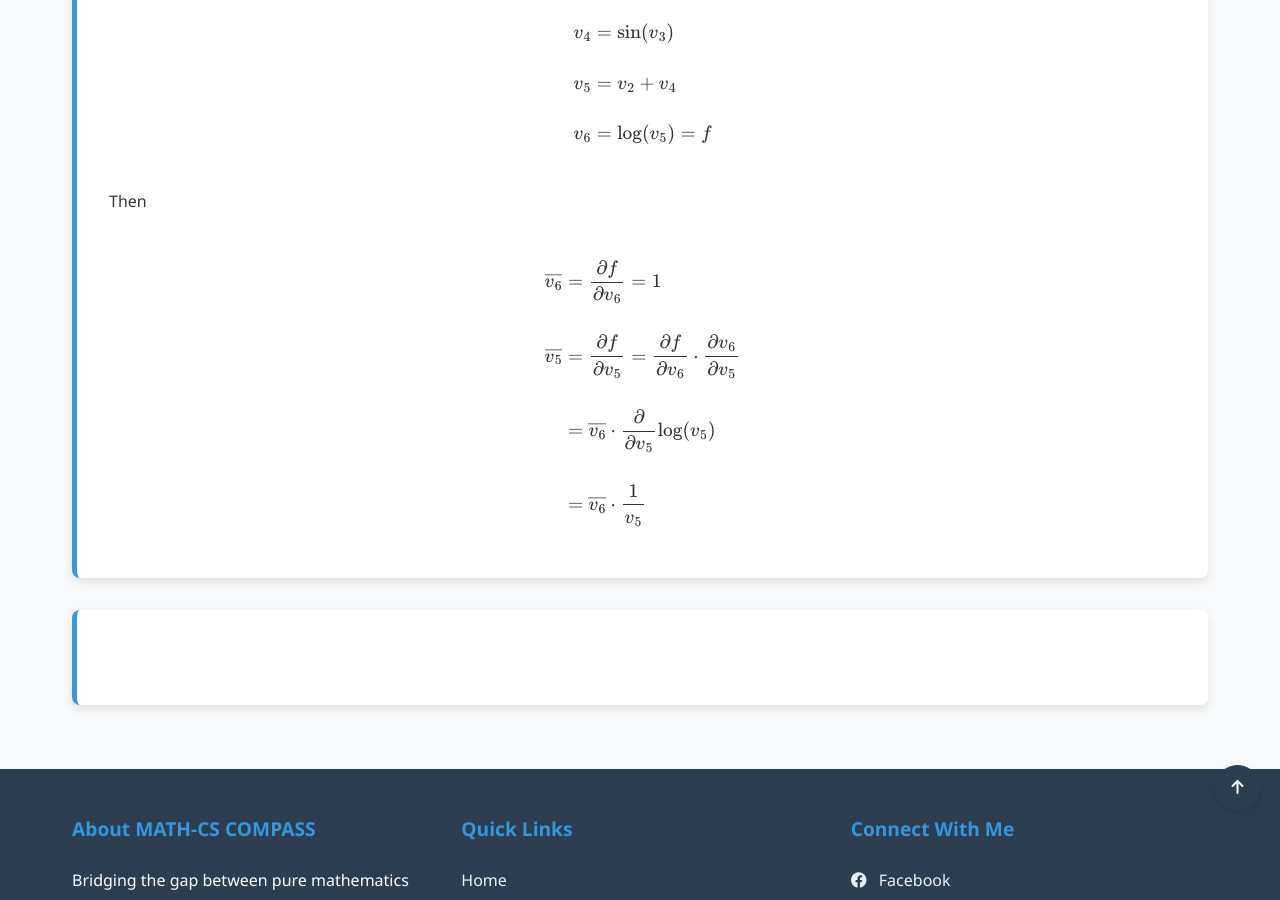
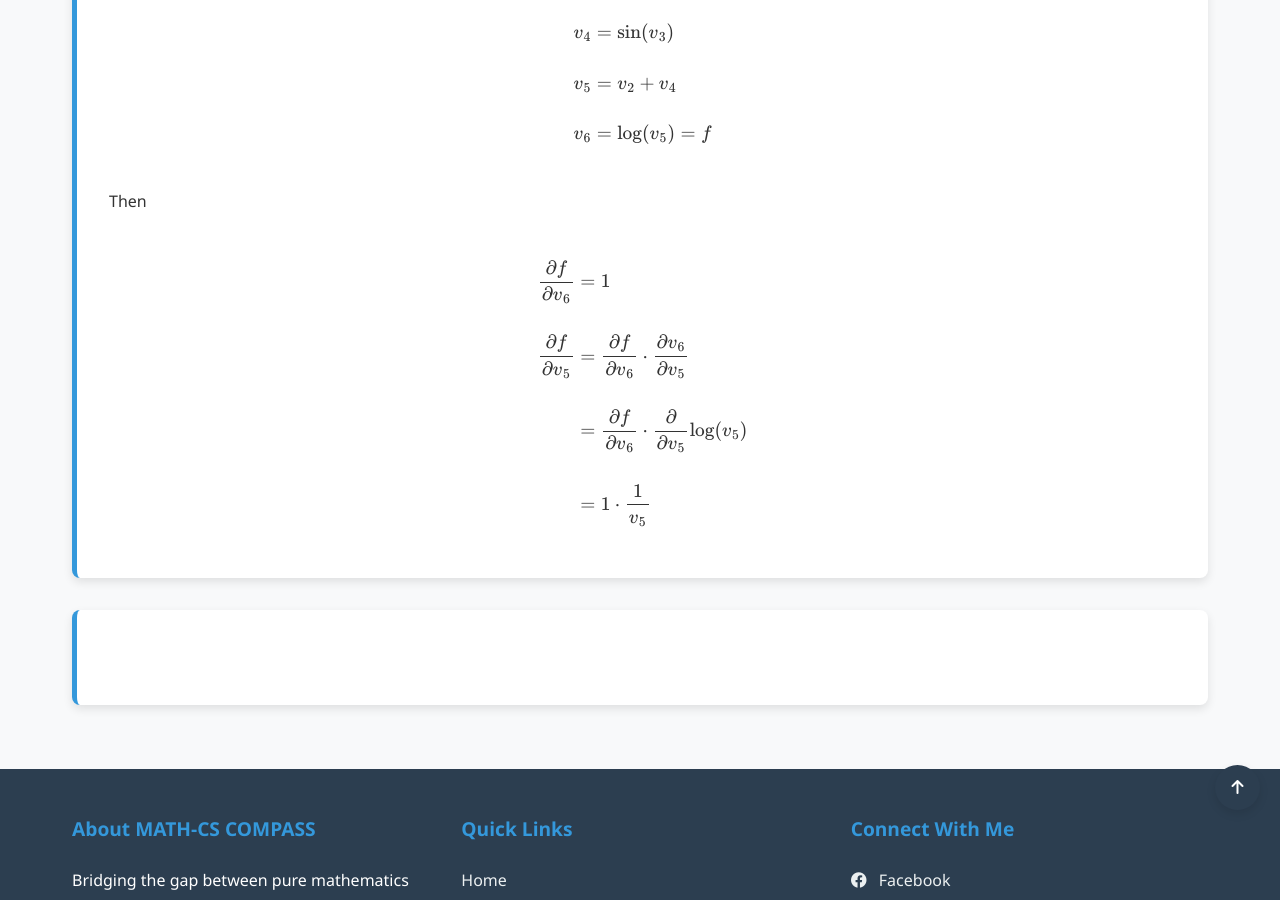
Before and after one commit to Yusukey01/yusukey01.github.io, a Jekyll site: the page built from Mathematics/Machine_learning/autodiff.html, in a window 1280 px wide and 900 px high, scrolled down 1261 px. Built offline with Jekyll 4.4.1, drawn with Linux system fonts in a browser that asks for light colours.

Commit message:
made V-5 autodiff

```diff
--- a/Mathematics/Machine_learning/autodiff.html
+++ b/Mathematics/Machine_learning/autodiff.html
@@ -56,11 +56,10 @@ uses_python: false
 
                     \[
                     \begin{align*}
-                    \overline{v_6} &= \frac{\partial f}{\partial v_6} = 1  \\\\
-                    \overline{v_5}
-                            &= \frac{\partial f}{\partial v_5} = \frac{\partial f}{\partial v_6} \cdot \frac{\partial v_6}{\partial v_5} \\\\
-                            &= \overline{v_6} \cdot \frac{\partial}{\partial v_5}\log (v_5) \\\\
-                            &= \overline{v_6} \cdot \frac{1}{v_5}
+                    \frac{\partial f}{\partial v_6} &= 1  \\\\
+                    \frac{\partial f}{\partial v_5} &= \frac{\partial f}{\partial v_6} \cdot \frac{\partial v_6}{\partial v_5} \\\\
+                                                    &= \frac{\partial f}{\partial v_6} \cdot \frac{\partial}{\partial v_5}\log (v_5) \\\\
+                                                    &= 1 \cdot \frac{1}{v_5}
                     \end{align*}
                     \]
                 </p>
```
